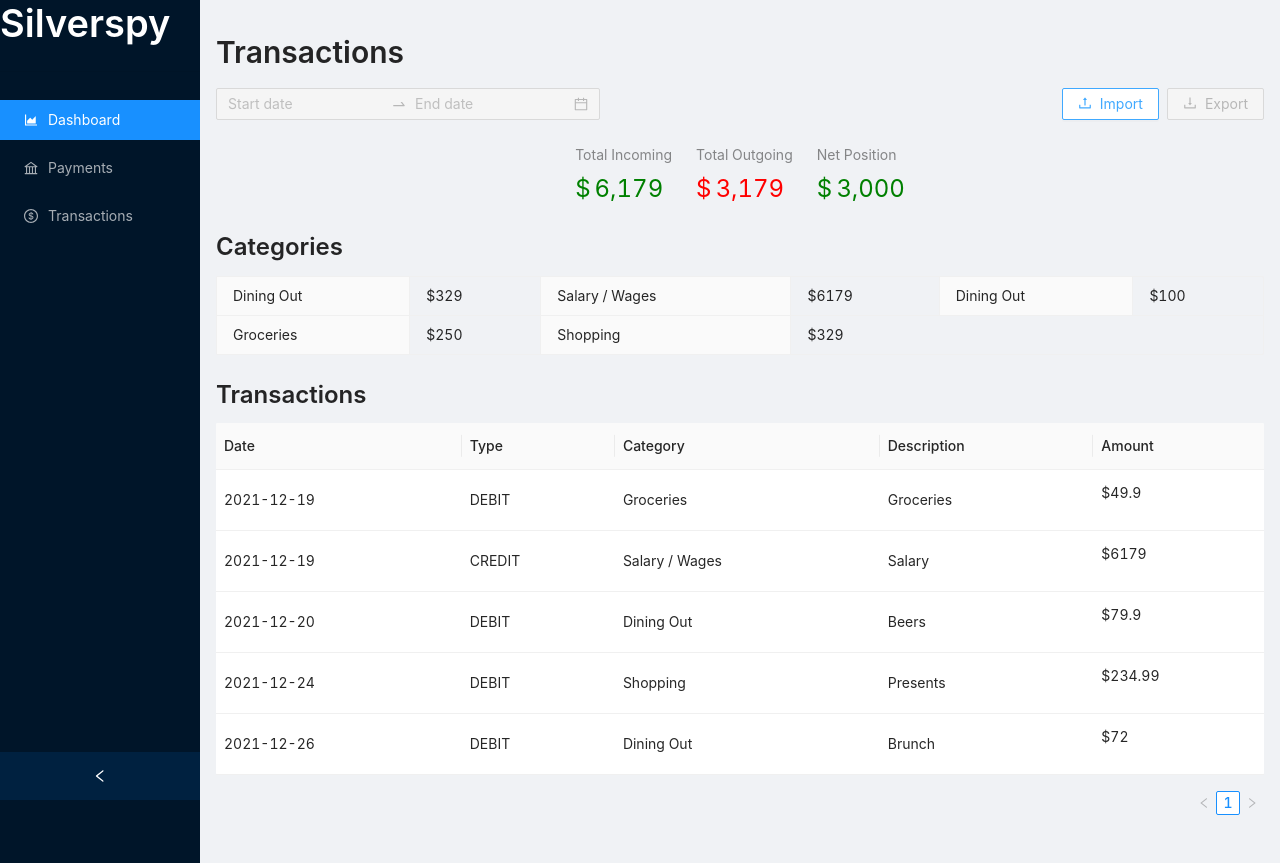
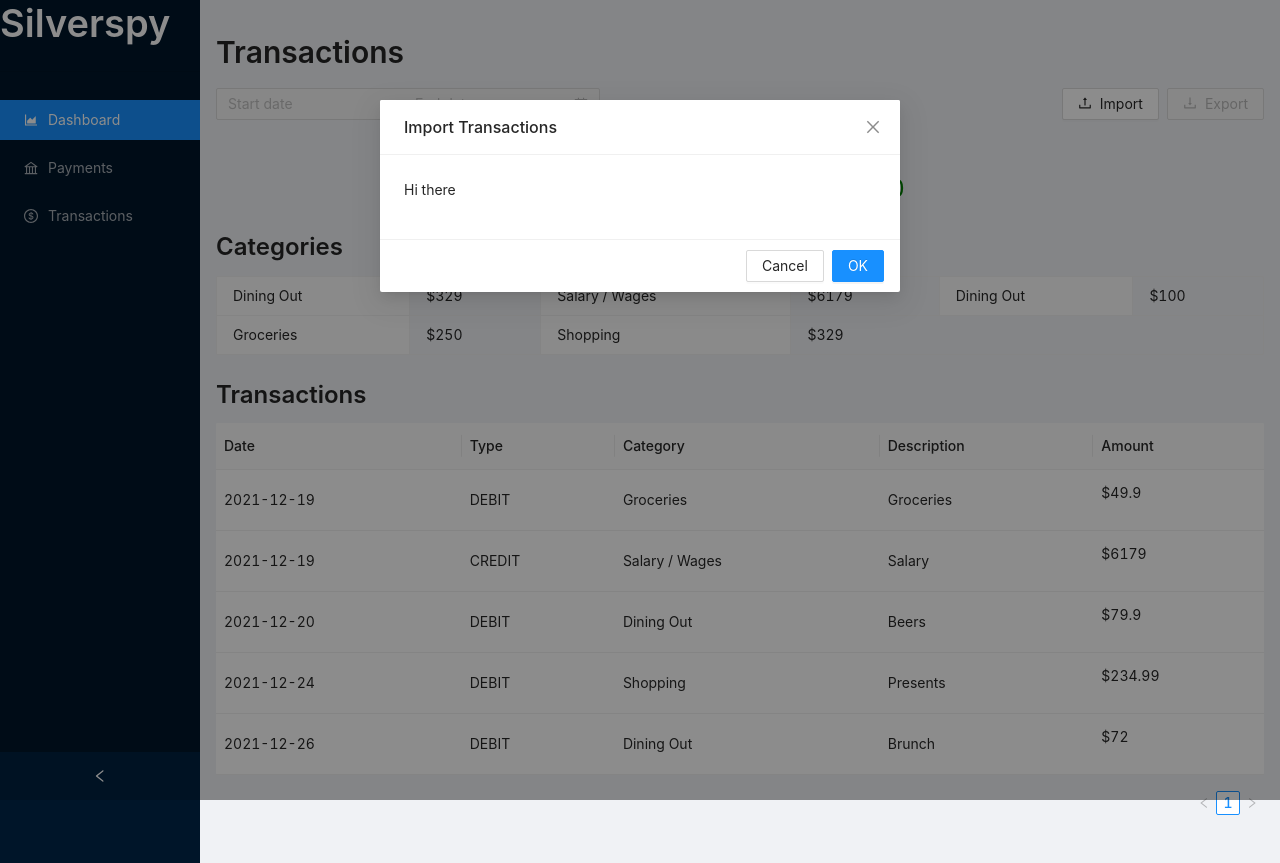
Before and after one commit to mttchpmn/silverspy-web, a Next.js app: page /transactions in a window 1280 px wide. Both pictures are taken after a click on the button "Import". Built offline with nearby package versions, Linux system fonts and the light colour scheme.

Commit message:
0009 Add basic modal

```diff
--- a/pages/transactions.tsx
+++ b/pages/transactions.tsx
@@ -1,6 +1,6 @@
 import {NextPage} from "next";
 import LayoutContainer from "../components/LayoutContainer";
-import {Button, Col, DatePicker, Descriptions, Row, Space, Statistic, Typography} from "antd";
+import {Button, Col, DatePicker, Descriptions, Modal, Row, Space, Statistic, Typography} from "antd";
 import {TransactionsTable} from "../components/TransactionsTable";
 import useSwr from "swr";
 import axios from "axios";
@@ -16,6 +16,8 @@ const {RangePicker} = DatePicker;
 const TransactionsPage: NextPage = () => {
     const [fromDate, setFromDate] = useState<Moment>(moment()); // TODO - Default dates
     const [toDate, setToDate] = useState<Moment>(moment());
+
+    const [importModalVisible, setImportModalVisible] = useState<boolean>(false);
 
     const {
         transactionData,
@@ -37,7 +39,7 @@ const TransactionsPage: NextPage = () => {
             <Space direction={"vertical"} size={"large"} style={{width: "100%"}}>
 
                 <Space style={{width: "100%", justifyContent: "space-between"}}>
-                {/* Transaction Date selection */}
+                    {/* Transaction Date selection */}
                     <RangePicker disabled format={"ddd, MMM do"} onChange={(range, x) => {
                         const dates = Array.from(range!.values())
 
@@ -49,7 +51,12 @@ const TransactionsPage: NextPage = () => {
 
                     {/* Import / Export buttons */}
                     <Space>
-                        <Button icon={<UploadOutlined/>}>Import</Button>
+                        <Button icon={<UploadOutlined/>} onClick={() => setImportModalVisible(true)}>Import</Button>
+                        <Modal title={"Import Transactions"} visible={importModalVisible}
+                               onOk={() => setImportModalVisible(false)}
+                               onCancel={() => setImportModalVisible(false)}>
+                            <p>Hi there</p>
+                        </Modal>
                         <Button disabled icon={<DownloadOutlined/>}>Export</Button>
                     </Space>
                 </Space>
```
